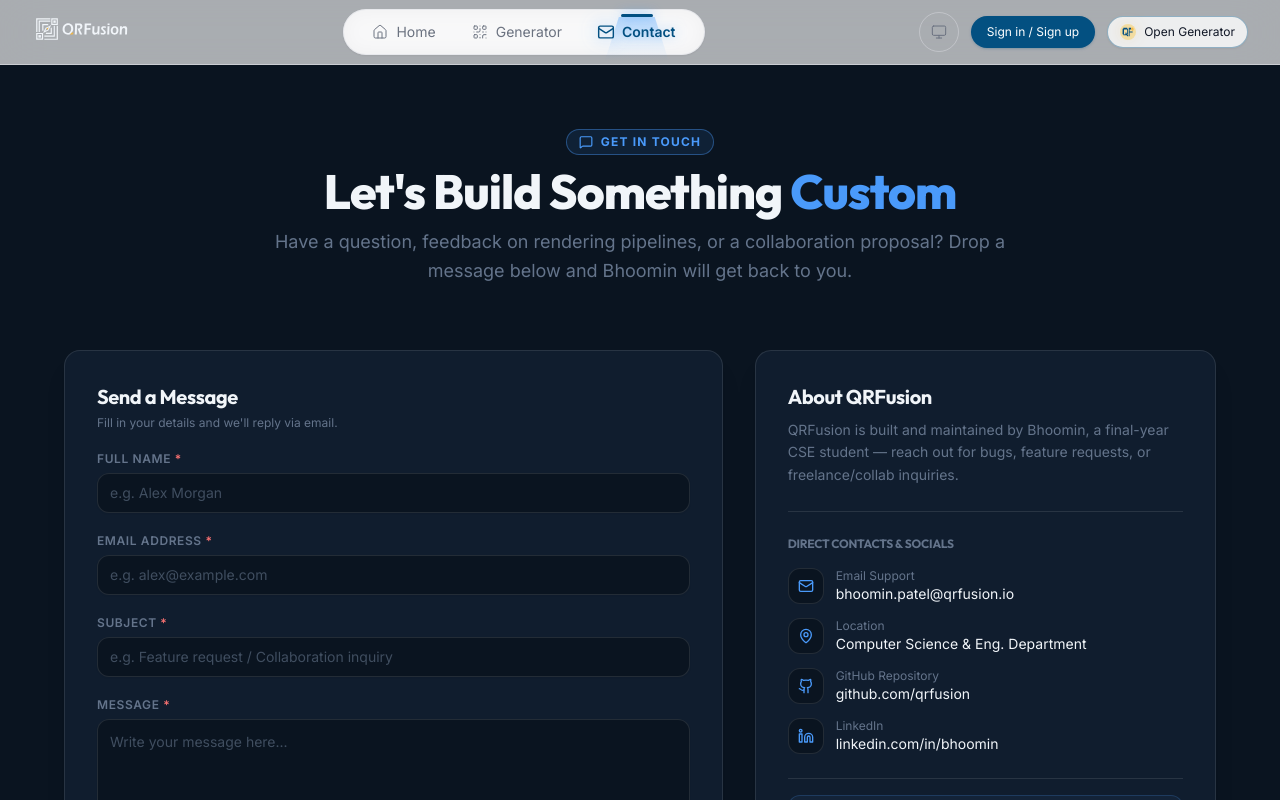
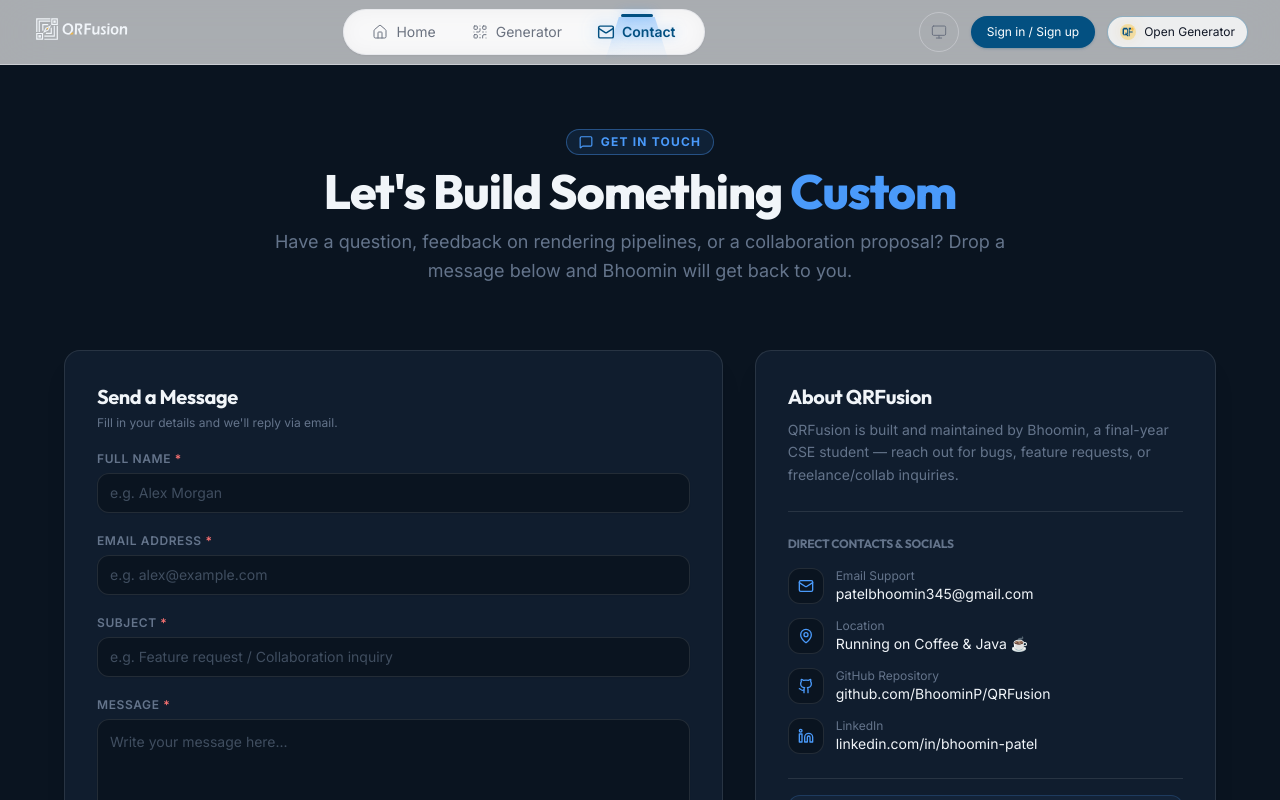
Before and after one commit to BhoominP/QRFusion, a React (Vite) app in the folder qrfusion-frontend/: page /contact in a window 1280 px wide. Shown: the top 800 px of the page. Built offline with nearby package versions, Linux system fonts and the light colour scheme.

Commit message:
update_info
updating the personal information

```diff
--- a/qrfusion-frontend/src/pages/contact/ContactPage.tsx
+++ b/qrfusion-frontend/src/pages/contact/ContactPage.tsx
@@ -280,7 +280,7 @@ export function ContactPage() {
               <ul className="space-y-3.5 text-sm">
                 <li>
                   <a
-                    href="mailto:bhoomin.patel@qrfusion.io"
+                    href="mailto:patelbhoomin345@gmail.com"
                     className="flex items-center gap-3 text-[#F1F5F9] hover:text-[#4A9AFA] transition-colors group"
                   >
                     <div className="w-9 h-9 rounded-xl border border-white/10 bg-[#0A1420] flex items-center justify-center text-[#4A9AFA] group-hover:border-[#4A9AFA]/40 transition-colors">
@@ -288,7 +288,7 @@ export function ContactPage() {
                     </div>
                     <div>
                       <p className="text-xs text-[#64748B]">Email Support</p>
-                      <p className="font-medium text-xs sm:text-sm truncate">bhoomin.patel@qrfusion.io</p>
+                      <p className="font-medium text-xs sm:text-sm truncate">patelbhoomin345@gmail.com</p>
                     </div>
                   </a>
                 </li>
@@ -300,14 +300,14 @@ export function ContactPage() {
                     </div>
                     <div>
                       <p className="text-xs text-[#64748B]">Location</p>
-                      <p className="font-medium text-xs sm:text-sm">Computer Science & Eng. Department</p>
+                      <p className="font-medium text-xs sm:text-sm">Running on Coffee &amp; Java ☕</p>
                     </div>
                   </div>
                 </li>
 
                 <li>
                   <a
-                    href="https://github.com"
+                    href="https://github.com/BhoominP/QRFusion"
                     target="_blank"
                     rel="noopener noreferrer"
                     className="flex items-center gap-3 text-[#F1F5F9] hover:text-[#4A9AFA] transition-colors group"
@@ -317,14 +317,14 @@ export function ContactPage() {
                     </div>
                     <div>
                       <p className="text-xs text-[#64748B]">GitHub Repository</p>
-                      <p className="font-medium text-xs sm:text-sm">github.com/qrfusion</p>
+                      <p className="font-medium text-xs sm:text-sm">github.com/BhoominP/QRFusion</p>
                     </div>
                   </a>
                 </li>
 
                 <li>
                   <a
-                    href="https://linkedin.com"
+                    href="https://www.linkedin.com/in/bhoomin-patel/"
                     target="_blank"
                     rel="noopener noreferrer"
                     className="flex items-center gap-3 text-[#F1F5F9] hover:text-[#4A9AFA] transition-colors group"
@@ -334,7 +334,7 @@ export function ContactPage() {
                     </div>
                     <div>
                       <p className="text-xs text-[#64748B]">LinkedIn</p>
-                      <p className="font-medium text-xs sm:text-sm">linkedin.com/in/bhoomin</p>
+                      <p className="font-medium text-xs sm:text-sm">linkedin.com/in/bhoomin-patel</p>
                     </div>
                   </a>
                 </li>
```
Also changed, not shown: 2 other files (tests, documents, lock files or other folders).
